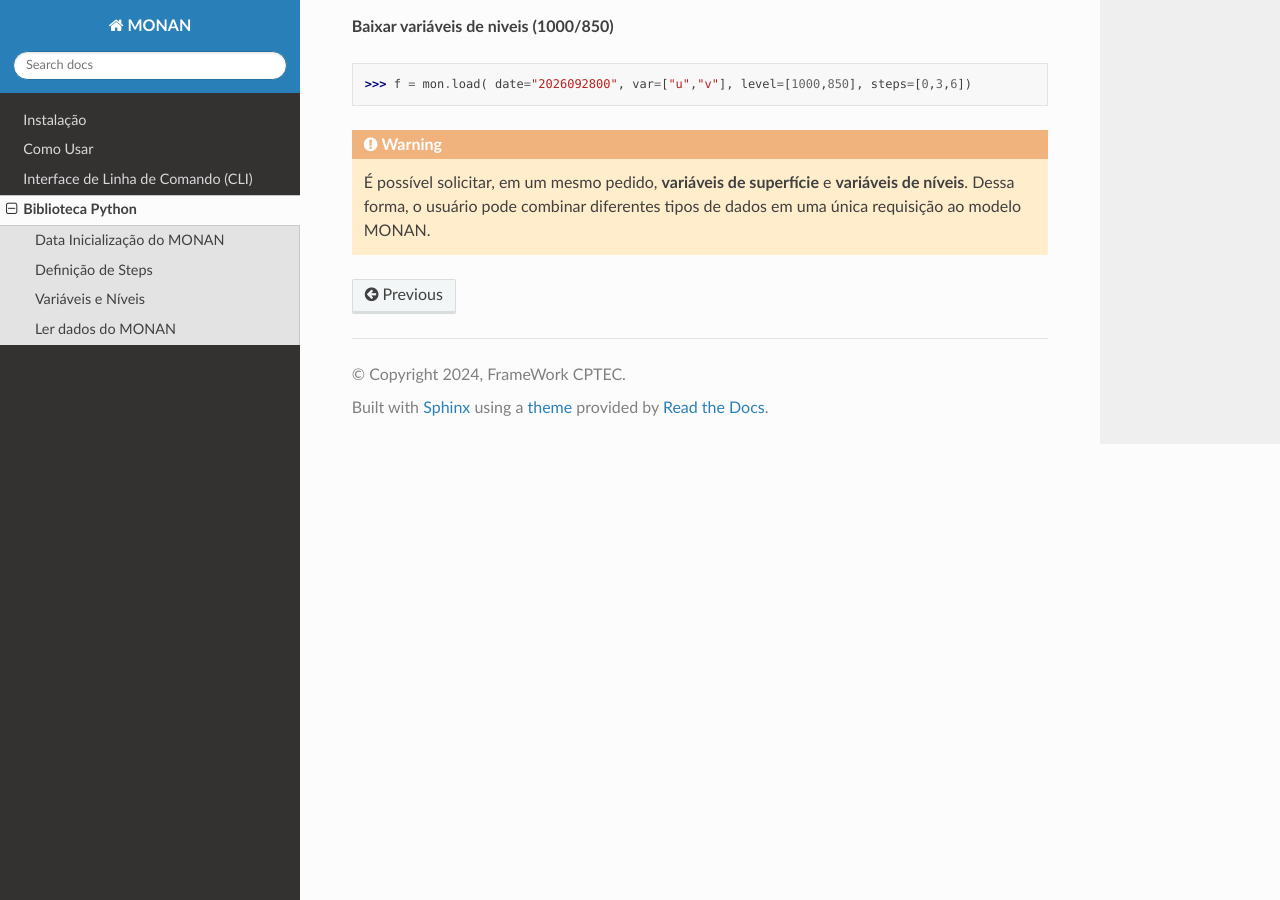
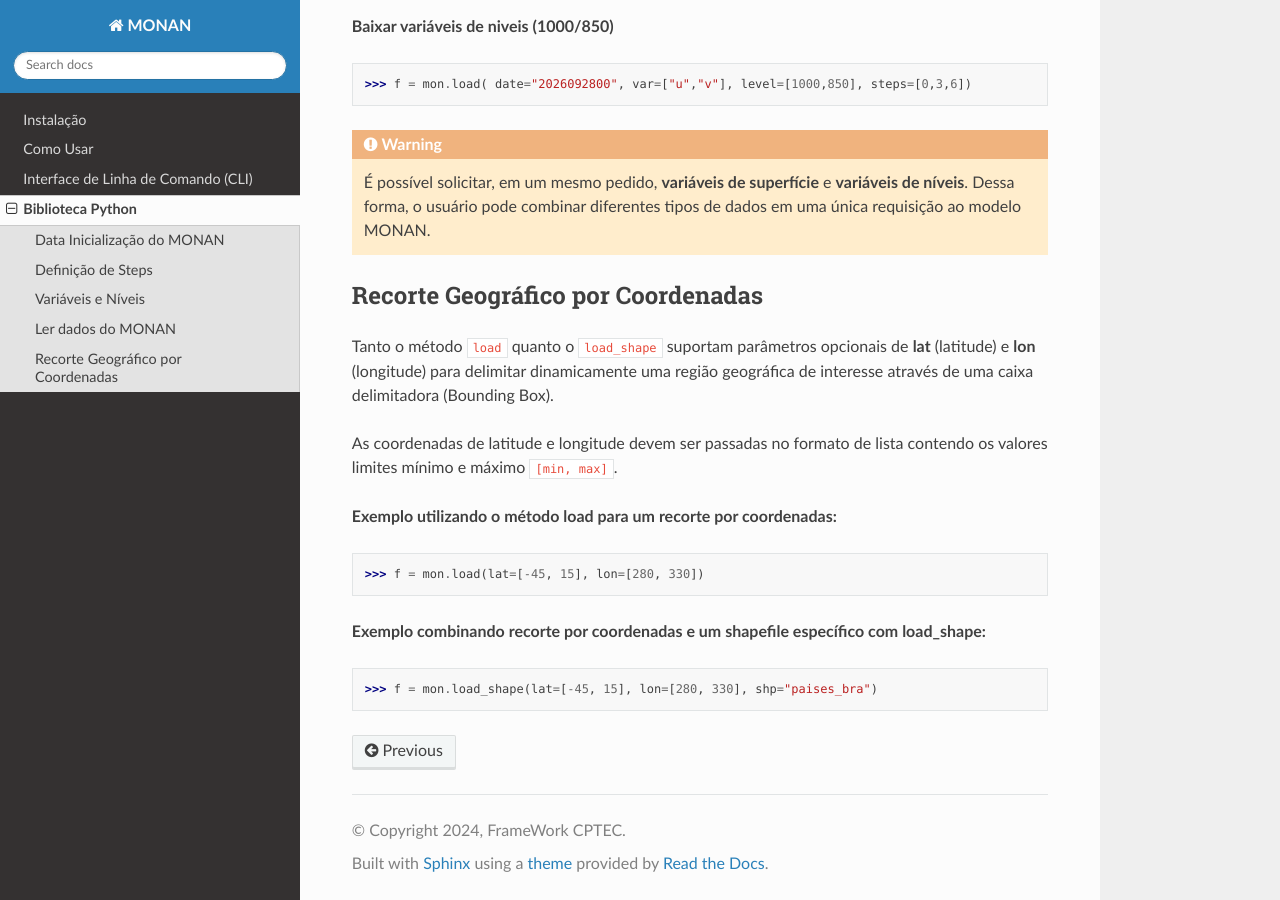
Before and after one commit to framework-CPTEC/CPTEC_MONAN, a Sphinx documentation site: the page built from docs/usagePython.rst, in a window 1280 px wide and 900 px high, scrolled down 3202 px. Built offline with Sphinx 7.4.7 and the Read the Docs theme 3.1.0, drawn with Linux system fonts in a browser that asks for light colours.

Commit message:
Update usagePython.rst

```diff
--- a/docs/usagePython.rst
+++ b/docs/usagePython.rst
@@ -166,3 +166,19 @@ America do Norte - continentes_na
 
    É possível solicitar, em um mesmo pedido, **variáveis de superfície** e **variáveis de níveis**.
    Dessa forma, o usuário pode combinar diferentes tipos de dados em uma única requisição ao modelo MONAN.
+
+
+Recorte Geográfico por Coordenadas
+----------------------------------
+
+Tanto o método ``load`` quanto o ``load_shape`` suportam parâmetros opcionais de **lat** (latitude) e **lon** (longitude) para delimitar dinamicamente uma região geográfica de interesse através de uma caixa delimitadora (Bounding Box).
+
+As coordenadas de latitude e longitude devem ser passadas no formato de lista contendo os valores limites mínimo e máximo ``[min, max]``.
+
+**Exemplo utilizando o método load para um recorte por coordenadas:**
+
+>>> f = mon.load(lat=[-45, 15], lon=[280, 330])
+
+**Exemplo combinando recorte por coordenadas e um shapefile específico com load_shape:**
+
+>>> f = mon.load_shape(lat=[-45, 15], lon=[280, 330], shp="paises_bra")
```
